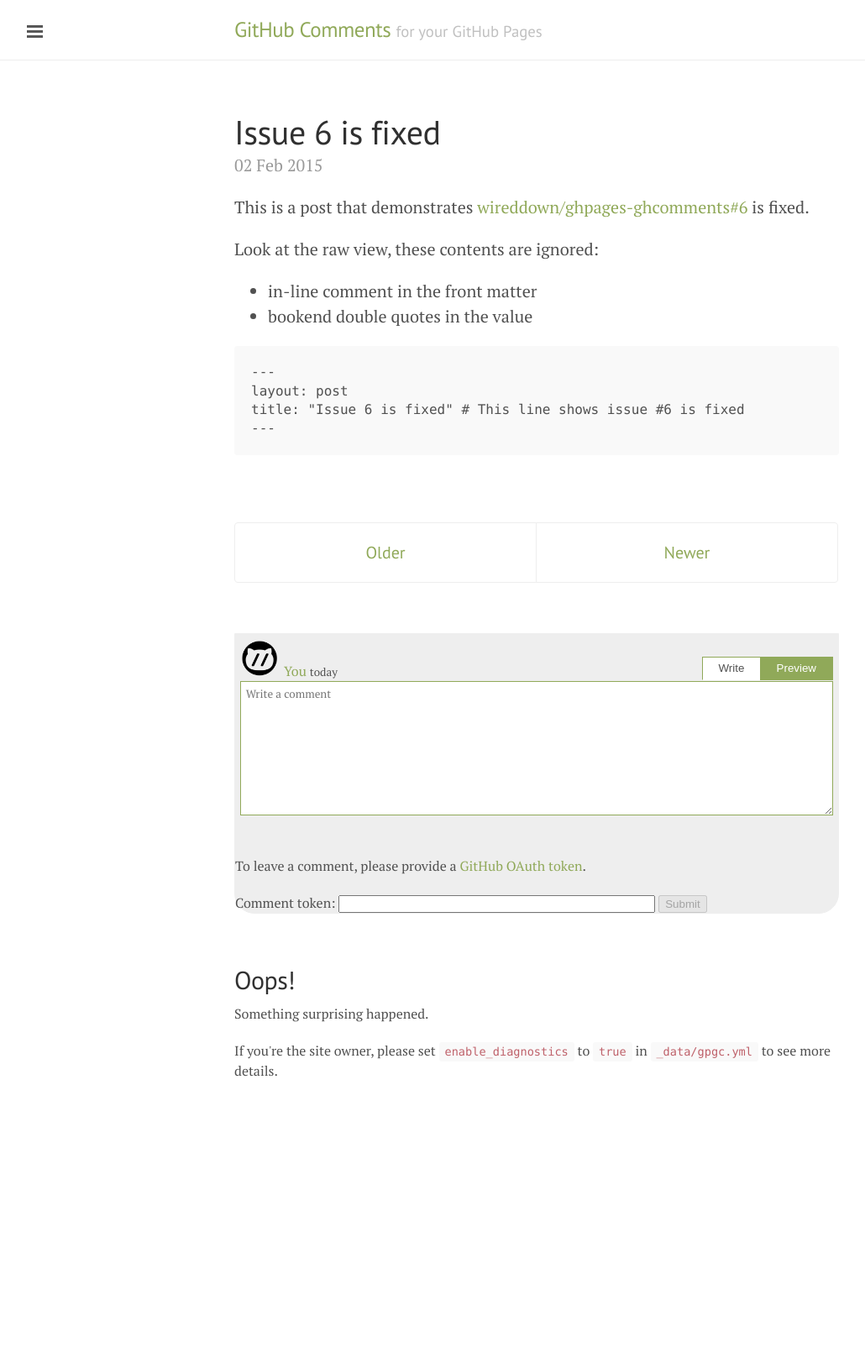
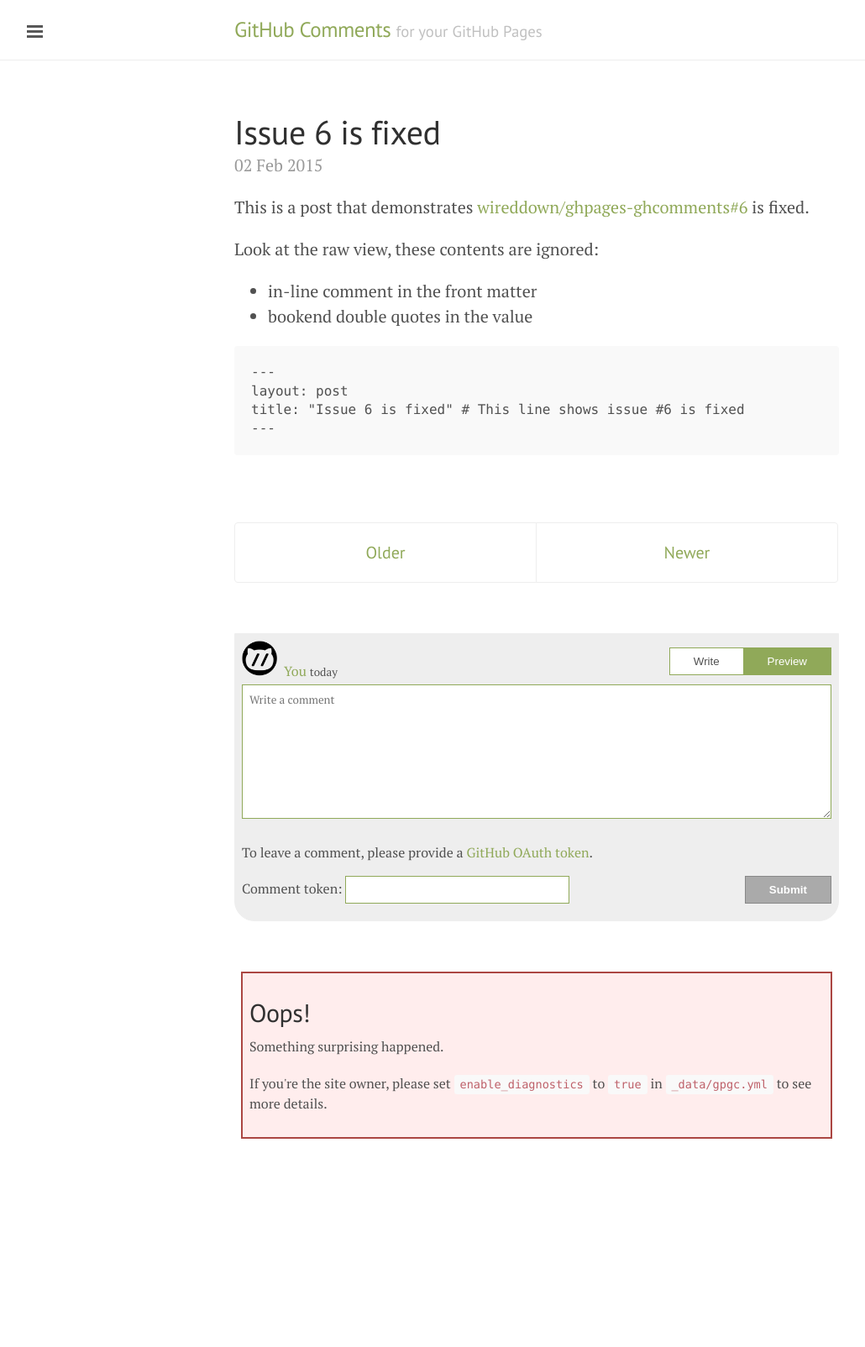
Before and after one commit to wireddown/ghpages-ghcomments, a Jekyll site: the page built from _posts/2015-02-02-issue-6-is-fixed.md, in a window 1280 px wide. Shown: the whole page at 84% size, without its empty margins (1-1031 px from the left). Built offline with Jekyll 4.4.1, drawn with Linux system fonts in a browser that asks for light colours; Markdown is read by kramdown in place of the engine named in the settings; before the commit the page ends 1307 px from its top, so only the background shows below that.

Commit message:
Set visuals for desktop
Split some CSS classes to make them composable
Add a new CSS class: gpgc-comment-header
Add a new CSS class: gpgc-new-comment-bottom-actions
Add a new CSS class: gpgc-clear-token
Place diagnostic messages in the ErrorDiv

```diff
--- a/_includes/gpgc_comments.html
+++ b/_includes/gpgc_comments.html
@@ -1,7 +1,7 @@
-<div class="gpgc-all-comments gpgc-hidden" id="gpgc_all_comments">
+<div class="gpgc-new-section gpgc-comments-font gpgc-hidden" id="gpgc_all_comments">
 </div>
 
-<div class="gpgc-all-comments gpgc-hidden" id="gpgc_no_comments">
+<div class="gpgc-new-section gpgc-comments-font gpgc-hidden" id="gpgc_no_comments">
   <p class="gpgc-no-comments">No comments</p>
 </div>
 
@@ -11,14 +11,16 @@
   </span>
 </div>
 
-<div class="gpgc-all-comments" id="gpgc_new_comment">
-  <div class="gpgc-comment">
+<div class="gpgc-comment gpgc-comments-font" id="gpgc_new_comment">
+  <div>
+    <div class="gpgc-comment-header">
       <a id="gpgc_reader_url" href="#"><img class="gpgc-avatar" id="gpgc_reader_avatar" src="{{ site.baseurl }}/public/apple-touch-icon-precomposed.png" height="42" /><span id="gpgc_reader_login">You</span></a>
       <small>today</small>
       <span class="gpgc-tabs">
         <button class="gpgc-tab" id="write_button">Write</button>
         <button class="gpgc-tab" id="preview_button">Preview</button>
       </span>
+    </div>
     <div class="gpgc-new-comment" id="write_div">
       <div class="gpgc-comment-form">
         <textarea class="gpgc-comment-form-textarea" id="new_comment_field" placeholder="Write a comment"></textarea>
@@ -28,19 +30,17 @@
     </div>
     <div class="gpgc-comment-help gpgc-hidden" id="help_div">
     </div>
-    <div>
-      <span>
+    <div class="gpgc-new-comment-bottom-actions">
       <span>Comment token:</span>
-        <input class="gpgc-oauth-token gpgc-hidden" id="oauth_token_input" size="44" type="text" name="oauth_token" oninput="authenticateUser()" onchange="authenticateUser()"></input>
+      <input class="gpgc-oauth-token gpgc-hidden" id="oauth_token_input" type="text" name="oauth_token" oninput="authenticateUser()" onchange="authenticateUser()"></input>
       <span class="gpgc-hidden" id="oauth_token_validated"><strong>&#x2713;</strong></span>
-        <button class="gpgc-hidden" id="oauth_clear_token" onclick="clearToken()"><strong>&#x2715;</strong></button>
-      </span>
-      <button class="gpgc-submit" id="submit_button" onclick="postComment()">Submit</button>
+      <button class="gpgc-hidden gpgc-clear-token" id="oauth_clear_token" onclick="clearToken()">Reset</button>
+      <button class="gpgc-submit" id="submit_button" onclick="postComment()"><strong>Submit</strong></button>
     </div>
   </div>
 </div>
 
-<div class="gpgc-all-comments gpgc-help-error gpgc-hidden" id="gpgc_reader_error">
+<div class="gpgc-new-section gpgc-comments-font gpgc-help-error gpgc-hidden" id="gpgc_reader_error">
 </div>
 
 <div class="gpgc_last_div">
@@ -107,7 +107,7 @@
     if (isRawHtml) {
       HelpDiv.innerHTML = message;
     } else {
-      HelpDiv.innerHTML = "<p>" + message + "</p>";
+      HelpDiv.innerHTML = "<span>" + message + "</span>";
     }
     HelpDiv.classList.add(cssClassToAdd);
     HelpDiv.classList.remove(cssClassToRemove);
@@ -115,8 +115,8 @@
   }
 
   function clearCommentHelp() {
-    HelpDiv.innerHTML =
-    HelpDiv.classList.remove("gpgc-help-message")
+    HelpDiv.innerHTML = "";
+    HelpDiv.classList.remove("gpgc-help-message");
     HelpDiv.classList.remove("gpgc-help-error");
     hideElement(HelpDiv);
   }
@@ -127,7 +127,7 @@
     {% else %}
       var nextStepMessage = "<p>If you're the site owner, please set <code>enable_diagnostics</code> to <code>true</code> in <code>_data/gpgc.yml</code> to see more details.</p>";
     {% endif %}
-    ErrorDiv.innerHTML = "<h2>Oops!</h2><p>Something surprising happened.</p>" + nextStepMessage;
+    ErrorDiv.innerHTML += "<h2>Oops!</h2><p>Something surprising happened.</p>" + nextStepMessage;
     showElement(ErrorDiv);
   }
 
@@ -304,7 +304,8 @@
     if (allMessagesHtml.length > 0) {
       allMessagesHtml += "<h3>Search Help</h3><p>Verify your site's configuration with the <a href='downtothewire.io/ghpages-ghcomments/setup/'>setup instructions</a> and refer to the <a href='http://downtothewire.io/ghpages-ghcomments/advanced/verbose-usage/'>verbose usage</a> for step-by-step details.</p><p>Contact <strong><a href='https://github.com/wireddown/ghpages-ghcomments/issues'>ghpages-ghcomments</a></strong> for more help.</p>";
 
-      document.body.innerHTML += "<div class='container content gpgc-all-comments'>" + allMessagesHtml + "</div>";
+      ErrorDiv.innerHTML += allMessagesHtml;
+      showElement(ErrorDiv);
     }
 {% else %}
     if (searchRequest.status == 401) {
@@ -389,8 +390,10 @@
     var commentDate = new Date(commentTimeStamp);
     var shortMonth = ShortMonthForIndex[commentDate.getMonth()];
     var commentHtml = "<div class='gpgc-comment'>";
+    commentHtml += "<div class='gpgc-comment-header'>";
     commentHtml += "<a href='" + userHtmlUrl + "'><img class='gpgc-avatar' src='" + userAvatarUrl + "' height='42' />" + userLogin + "</a> ";
     commentHtml += "<small>on " + commentDate.getDate() + " " + shortMonth + " " + commentDate.getFullYear() + "</small>";
+    commentHtml += "</div>";
     commentHtml += "<div class='gpgc-comment-contents'>" + commentBodyHtml + "</div>";
     commentHtml += "</div>";
     return commentHtml;
@@ -519,7 +522,8 @@
     if (allMessagesHtml.length > 0) {
       allMessagesHtml += "<h3>CSS Help</h3><p>Verify your site's configuration with the <a href='downtothewire.io/ghpages-ghcomments/setup/'>setup instructions</a> and refer to the <a href='http://downtothewire.io/ghpages-ghcomments/advanced/verbose-usage/'>verbose usage</a> for step-by-step details.</p><p>Contact <strong><a href='https://github.com/wireddown/ghpages-ghcomments/issues'>ghpages-ghcomments</a></strong> for more help.</p>";
 
-      document.body.innerHTML += "<div class='container content gpgc-all-comments'>" + allMessagesHtml + "</div>";
+      ErrorDiv.innerHTML += allMessagesHtml;
+      showElement(ErrorDiv);
     }
   }
 
--- a/public/css/ghpages-ghcomments.css
+++ b/public/css/ghpages-ghcomments.css
@@ -27,7 +27,7 @@
   display: inline-block;
   padding-top: 1rem;
   padding-bottom: 1rem;
-  width: 14em;
+  width: 14rem;
   font-family: "PT Sans", Helvetica, Arial, sans-serif;
   font-size: 1rem;
   border: solid 1px #90a959; /* THEME: use `a` color */
@@ -40,35 +40,45 @@
   background-color: #f5f5f5;
 }
 
+.gpgc-comments-font {
+  font-size: .8rem;
+}
+
+.gpgc-comment-header {
+  padding-top: .4rem;
+  padding-right: .4rem;
+  padding-left: .4rem;
+  margin-bottom: .2rem;
+}
+
 .gpgc-comment-form {
-  padding-bottom: 1em;
-  padding-left: .4em;
-  padding-right: .4em;
+  padding-bottom: 1rem;
+  padding-left: .4rem;
+  padding-right: .4rem;
 }
 
 .gpgc-comment-form-textarea {
   font-family: inherit;
   display: block;
   width: 100%;
-  min-height: 12em;
+  min-height: 8rem;
   margin-left: auto;
   margin-right: auto;
-  padding: .4em;
+  padding: .4rem;
   resize: vertical;
   border: solid 1px #90a959; /* THEME: use `a` color */
 }
 
 .gpgc-tabs {
   float: right;
-  margin-top: 1.7em;
-  margin-right: .4em;
+  margin-top: .4rem;
 }
 
 .gpgc-tab {
-  padding-left: 1.4em;
-  padding-right: 1.4em;
-  padding-top: .4em;
-  padding-bottom: .4em;
+  padding-left: 1.4rem;
+  padding-right: 1.4rem;
+  padding-top: .4rem;
+  padding-bottom: .4rem;
   margin-left: -5px;
   border: solid 1px #90a959; /* THEME: use `a` color */
   background-color: #90a959; /* THEME: use `a` color */
@@ -78,7 +88,7 @@
 
 .gpgc-tab.write {
   border: solid 1px;
-  border-color: #90a959 #90a959 #FFFFFF #90a959; /* THEME: use `a` color */
+  border-color: #90a959; /* THEME: use `a` color */
   background-color: #FFFFFF;
   color: inherit;
   cursor: auto;
@@ -92,31 +102,76 @@
 }
 
 .gpgc-new-comment {
-  min-height: 13em;
+  min-height: 4rem;
+}
+
+.gpgc-new-comment-bottom-actions {
+  padding: 0.4rem 0.4rem 1rem;
 }
 
 .gpgc-oauth-token {
+  width: 20em;
+  border: 1px solid #90A959;
+  padding: .4rem;
 }
 
 .gpgc-submit {
+  float: right;
+  padding-left: 1.4rem;
+  padding-right: 1.4rem;
+  padding-top: .4rem;
+  padding-bottom: .4rem;
+  border: solid 1px #90a959; /* THEME: use `a` color */
+  background-color: #90a959; /* THEME: use `a` color */
+  cursor: pointer;
+}
+
+button:disabled {
+  border: solid 1px #888888;
+  background-color: #aaaaaa;
+  cursor: auto;
+}
+
+.gpgc-submit strong {
+ color: #FFFFFF;
+ }
+
+.gpgc-clear-token {
+  padding-left: 1.4rem;
+  padding-right: 1.4rem;
+  padding-top: .4rem;
+  padding-bottom: .4rem;
+  border: solid 1px #90a959;
+  background-color: #FFFFFF;
+  color: inherit;
+  cursor: pointer;
+  color: #90a959; /* THEME: use `a` color */
+}
+
+.gpgc-clear-token:hover {
+  background-color: #f5f5f5;
 }
 
 .gpgc-comment-help {
+  padding: .4rem;
 }
 
 .gpgc-help-message {
 }
 
 .gpgc-help-error {
+  padding: .4rem;
+  margin: .4rem;
+  border: solid 2px #ab4642;
+  background-color: #ffeded;
 }
 
 .gpgc-no-comments {
   text-align: center;
 }
 
-.gpgc-all-comments {
+.gpgc-new-section {
   margin-top: 3rem;
-  font-size: .8rem;
 }
 
 .gpgc-comment {
@@ -128,13 +183,10 @@
   -webkit-border-radius: 0px 0px 24px 24px;
 }
 
-.gpgc-comment:last-child {
-  margin-bottom: .8rem;
-}
-
 .gpgc-avatar {
   display: inline;
-  margin: .4rem .4rem 0 .4rem;
+  margin-bottom: 0px;
+  margin-right: .4rem;
   vertical-align: baseline;
 }
 
@@ -143,4 +195,5 @@
 }
 
 .gpgc_last_div {
+  padding-top: 12rem;
 }
```
Lines whose indentation alone changed are shown as unchanged.
